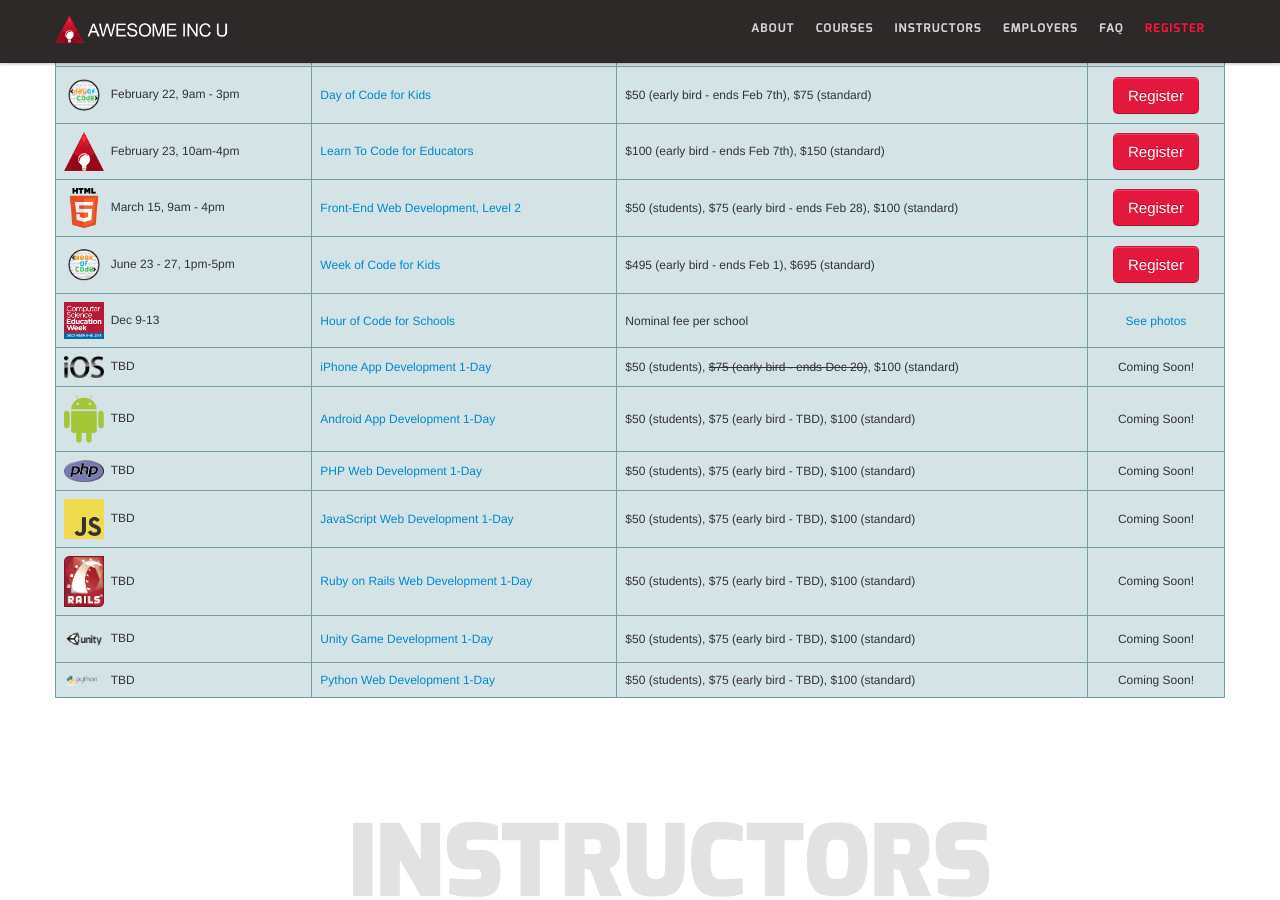
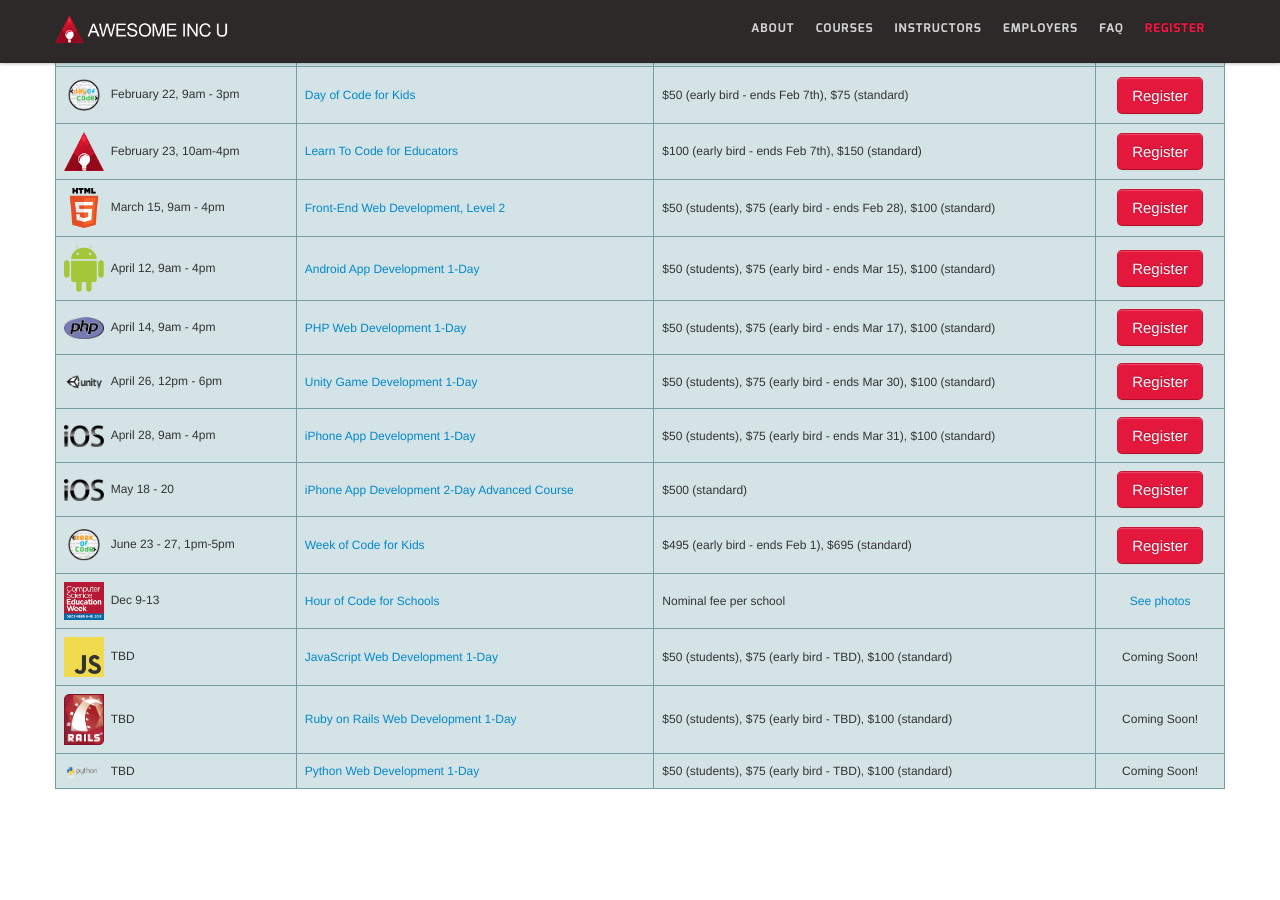
Before and after one commit to ainc/awesomeincu-2013, a Jekyll site: the page built from index.html, in a window 1280 px wide and 900 px high, scrolled down 2373 px. Built offline with Jekyll 4.4.1, drawn with Linux system fonts in a browser that asks for light colours; Markdown is read by kramdown in place of the engine named in the settings; comment, search, counter and statistics services are not loaded.

Commit message:
Add Spring 2014 courses

```diff
--- a/_includes/course-list-table.html
+++ b/_includes/course-list-table.html
@@ -37,8 +37,20 @@
 				<tr><td><a href="/curriculum#k12-teacher"><img src="/img/logo_big.png" alt="Awesome Inc U logo" width="40px"></a>&nbsp;&nbsp;February 23, 10am-4pm</td><td><a href="/curriculum#k12-teacher">Learn To Code for Educators</a><br></td><td>$100 (early bird - ends Feb 7th), $150 (standard)</td><td>
 				<center><a class="btn btn-red btn-large" href="http://www.eventbrite.com/e/learn-to-code-for-educators-tickets-9858705654?aff=aincwebsite" target="_blank">Register</a></center></td></tr>
 
-				<tr><td><a href="/curriculum#frontweb2-crash"><img src="/img/logo-html.png" alt="Awesome Inc Front-End Web Development" width="40px"></a>&nbsp;&nbsp;March 15, 9am - 4pm</td><td><a href="/curriculum#frontweb2-crash">Front-End Web Development, Level 2</a><br></td><td>$50 (students), $75 (early bird - ends Feb 28), $100 (standard)</td><td>
-          		<center><a class="btn btn-red btn-large" href="http://www.eventbrite.com/e/front-end-web-development-level-2-crash-course-tickets-9901758426?aff=aincwebsite" target="_blank">Register</a></center></td></tr>
+				<tr><td><a href="/curriculum#frontweb2-crash"><img src="/img/logo-html.png" alt="Awesome Inc Front-End Web Development" width="40px"></a>&nbsp;&nbsp;March 15, 9am - 4pm</td><td><a href="/curriculum#frontweb2-crash">Front-End Web Development, Level 2</a><br></td><td>$50 (students), $75 (early bird - ends Feb 28), $100 (standard)</td><td><center><a class="btn btn-red btn-large" href="http://www.eventbrite.com/e/front-end-web-development-level-2-crash-course-tickets-9901758426?aff=aincwebsite" target="_blank">Register</a></center></td></tr>
+
+          		<tr><td><a href="/curriculum#android-crash"><img src="/img/logo-android.png" alt="Awesome Inc Android 1-Day" width="40px" ></a>&nbsp;&nbsp;April 12, 9am - 4pm</td><td><a href="/curriculum#android-crash">Android App Development 1-Day</a></td><td>$50 (students), $75 (early bird - ends Mar 15), $100 (standard)</td><td>
+          		<center><a class="btn btn-red btn-large" href="http://www.eventbrite.com/e/android-development-1-day-crash-course-tickets-10532828975?aff=aincwebsite" target="_blank">Register</a></center></td></tr>
+
+				<tr><td><a href="/curriculum#php-crash"><img src="/img/logo-php.png" alt="Awesome Inc PHP Web Development" width="40px"></a>&nbsp;&nbsp;April 14, 9am - 4pm</td><td><a href="/curriculum#php-crash">PHP Web Development 1-Day<a/></td><td>$50 (students), $75 (early bird - ends Mar 17), $100 (standard)</td><td>
+          		<center><a class="btn btn-red btn-large" href="http://www.eventbrite.com/e/php-web-development-1-day-crash-course-tickets-10532987449?aff=aincwebsite" target="_blank">Register</a></center></td></tr>
+
+				<tr><td><a href="/curriculum#unity-crash"><img src="/img/logo-unity3d.png" alt="Awesome Inc Unity Game Development" width="40px"></a>&nbsp;&nbsp;April 26, 12pm - 6pm</td><td><a href="/curriculum#unity-crash">Unity Game Development 1-Day</a></td><td>$50 (students), $75 (early bird - ends Mar 30), $100 (standard)</td><td>
+          		<center><a class="btn btn-red btn-large" href="http://www.eventbrite.com/e/unity-game-engine-1-day-crash-course-tickets-10533039605?aff=aincwebsite" target="_blank">Register</a></center></td></tr>
+
+				<tr><td><a href="/curriculum#ios-crash"><img src="/img/logo-ios.png" alt="Awesome Inc iPhone App Development" width="40px"></a>&nbsp;&nbsp;April 28, 9am - 4pm</td><td><a href="/curriculum#ios-crash">iPhone App Development 1-Day<a/></td><td>$50 (students), $75 (early bird - ends Mar 31), $100 (standard)</td><td><center><a class="btn btn-red btn-large" href="http://www.eventbrite.com/e/iphone-development-1-day-crash-course-tickets-10533123857?aff=aincwebsite" target="_blank">Register</a></center></td></tr>
+
+				<tr><td><a href="/curriculum#ios-advanced"><img src="/img/logo-ios.png" alt="Awesome Inc iPhone App Development" width="40px"></a>&nbsp;&nbsp;May 18 - 20</td><td><a href="/curriculum#ios-advanced">iPhone App Development 2-Day Advanced Course<a/></td><td>$500 (standard)</td><td><center><a class="btn btn-red btn-large" href="http://www.eventbrite.com/e/iphone-development-2-day-advanced-course-tickets-10533236193?aff=aincwebsite" target="_blank">Register</a></center></td></tr>
 
 				<tr><td><a href="/curriculum#k12-week"><img src="/img/Week-of-Code-Logo.png" alt="Awesome Inc U logo" width="40px"></a>&nbsp;&nbsp;June 23 - 27, 1pm-5pm</td><td><a href="/curriculum#k12-week">Week of Code for Kids</a><br></td><td>$495 (early bird - ends Feb 1), $695 (standard)</td><td>
 				<center><a class="btn btn-red btn-large" href="http://www.eventbrite.com/e/kids-code-camp-weekofcode-tickets-9821589639?aff=aincwebsite" target="_blank">Register</a></center></td></tr>
@@ -46,19 +58,9 @@
 				<tr><td><a href="/hourofcode" target="_blank"><img src="/img/logo-csedweek2013.png" alt="Awesome Inc Hour of Code" width="40px"></a>&nbsp;&nbsp;Dec 9-13</td><td><a href="/hourofcode" target="_blank">Hour of Code for Schools</a></td><td>Nominal fee per school</td><td>
 				<center><a href="http://www.flickr.com/photos/awesomeinc/sets/72157638532676604/">See photos</a></center></td></tr>
 
-				<tr><td><a href="/curriculum#ios-crash"><img src="/img/logo-ios.png" alt="Awesome Inc iPhone App Development" width="40px"></a>&nbsp;&nbsp;TBD</td><td><a href="/curriculum#ios-crash">iPhone App Development 1-Day<a/></td><td>$50 (students), <del>$75 (early bird - ends Dec 20)</del>, $100 (standard)</td><td>
-          		<center>Coming Soon!</center></td></tr>
-
-				<tr><td><a href="/curriculum#android-crash"><img src="/img/logo-android.png" alt="Awesome Inc Android 1-Day" width="40px" ></a>&nbsp;&nbsp;TBD</td><td><a href="/curriculum#android-crash">Android App Development 1-Day</a></td><td>$50 (students), $75 (early bird - TBD), $100 (standard)</td><td>
-				<center>Coming Soon!</center></td></tr>
-
-				<tr><td><a href="/curriculum#php-crash"><img src="/img/logo-php.png" alt="Awesome Inc PHP Web Development" width="40px"></a>&nbsp;&nbsp;TBD</td><td><a href="/curriculum#php-crash">PHP Web Development 1-Day<a/></td><td>$50 (students), $75 (early bird - TBD), $100 (standard)</td><td><center>Coming Soon!</center></td></tr>
-
 				<tr><td><a href="/curriculum#javascript-crash"><img src="/img/logo-js.png" alt="Awesome Inc JavaScript Web Development" width="40px"></a>&nbsp;&nbsp;TBD</td><td><a href="/curriculum#javascript-crash">JavaScript Web Development 1-Day<a/></td><td>$50 (students), $75 (early bird - TBD), $100 (standard)</td><td><center>Coming Soon!</center></td></tr>
 
 				<tr><td><a href="/curriculum#rubyonrails-crash"><img src="/img/logo-rails.png" alt="Awesome Inc Ruby on Rails" width="40px"></a>&nbsp;&nbsp;TBD</td><td><a href="/curriculum#rubyonrails-crash">Ruby on Rails Web Development 1-Day</a></td><td>$50 (students), $75 (early bird - TBD), $100 (standard)</td><td><center>Coming Soon!</center></td></tr>
-
-				<tr><td><a href="/curriculum#unity-crash"><img src="/img/logo-unity3d.png" alt="Awesome Inc Unity Game Development" width="40px"></a>&nbsp;&nbsp;TBD</td><td><a href="/curriculum#unity-crash">Unity Game Development 1-Day</a></td><td>$50 (students), $75 (early bird - TBD), $100 (standard)</td><td><center>Coming Soon!</center></td></tr>
 
 				<tr><td><a href="/curriculum#python-crash"><img src="/img/logo-python.png" alt="Awesome Inc Python Crash Course" width="40px"></a>&nbsp;&nbsp;TBD</td><td><a href="/curriculum#python-crash">Python Web Development 1-Day</a></td><td>$50 (students), $75 (early bird - TBD), $100 (standard)</td><td><center>Coming Soon!</center></td></tr>
 
```
Also changed, not shown: curriculum.html (+7 -7 lines), 4 other files.
